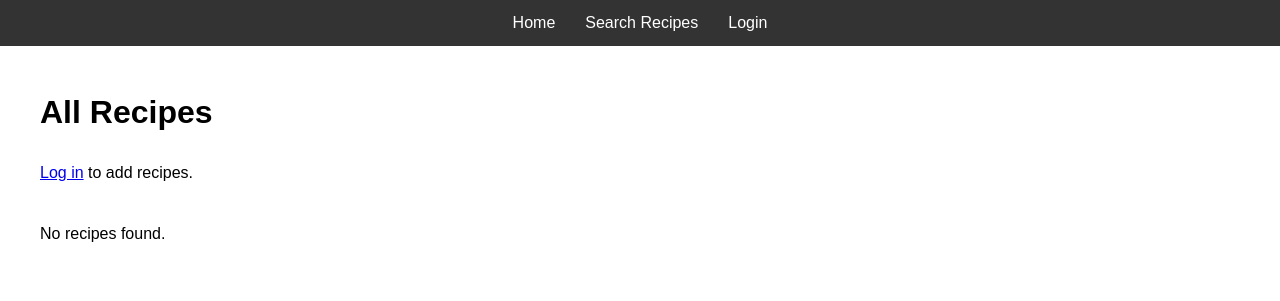
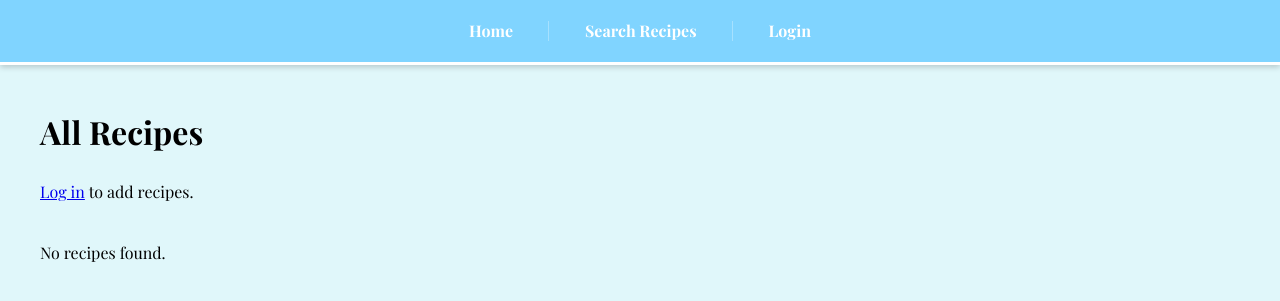
Before and after one commit to Calbest12/CIS298_FinalProject, a Django app: page / in a window 1280 px wide. Shown: the top 301 px of the page. Run offline with Django 5.2, Linux system fonts and the light colour scheme; data that the repository does not hold is empty.

Commit message:
Update base.html

```diff
--- a/recipe-sharing-platform/recipes/templates/recipes/base.html
+++ b/recipe-sharing-platform/recipes/templates/recipes/base.html
@@ -4,12 +4,14 @@
     <meta charset="UTF-8">
     <meta name="viewport" content="width=device-width, initial-scale=1.0">
     <title>{% block title %}Recipe Website{% endblock %}</title>
+    <link href="https://fonts.googleapis.com/css2?family=Playfair+Display:wght@400;700&display=swap" rel="stylesheet">
     <style>
         body {
-            font-family: Arial, sans-serif;
+            font-family: 'Playfair Display', serif;
             margin: 0;
             padding: 0;
             line-height: 1.6;
+            background-color: #e0f7fa; /* Light cyan background */
         }
         .container {
             max-width: 1200px;
@@ -17,26 +19,43 @@
             padding: 20px;
         }
         nav {
-            background-color: #333;
-            color: white;
-            padding: 10px 0;
+            background-color: #80d4ff; /* Lighter blue for navbar */
+            border-bottom: 3px solid #ffffff; /* White border under navbar */
+            box-shadow: 0 2px 6px rgba(0,0,0,0.2);
         }
         nav ul {
             list-style: none;
             display: flex;
+            justify-content: center;
+            align-items: center;
             padding: 0;
             margin: 0;
-            justify-content: center;
         }
         nav li {
-            margin: 0 15px;
+            padding: 10px 20px;
+            position: relative;
+        }
+        nav li:not(:last-child)::after {
+            content: "";
+            position: absolute;
+            right: 0;
+            top: 50%;
+            transform: translateY(-50%);
+            height: 20px;
+            border-right: 1px solid rgba(255, 255, 255, 0.3);
         }
         nav a {
             color: white;
             text-decoration: none;
+            font-weight: bold;
+            padding: 8px 16px;
+            transition: background-color 0.3s, color 0.3s, border-radius 0.3s;
+            display: inline-block;
         }
         nav a:hover {
-            text-decoration: underline;
+            background-color: #ffffff;
+            color: #007bb5; /* Lighter blue text on hover */
+            border-radius: 5px;
         }
         .recipe-grid {
             display: grid;
```
Also changed, not shown: other parts of recipe-sharing-platform/recipes/templates/recipes/base.html (+22 -3 lines).
